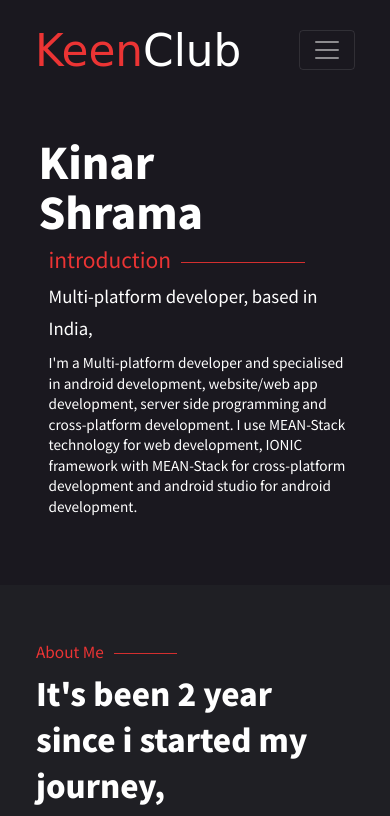
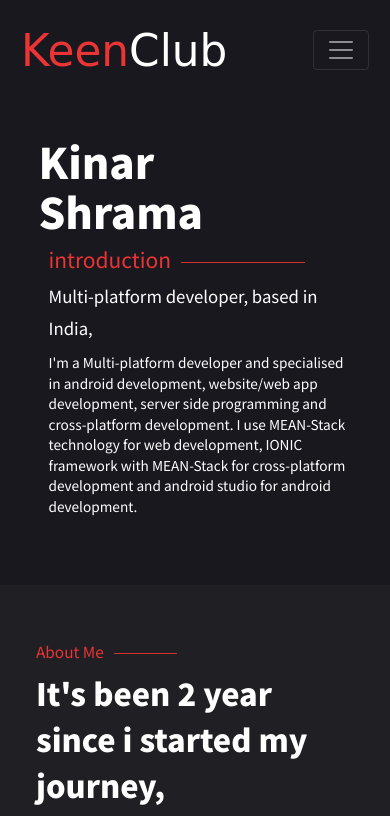
Before and after one commit to EGOR-IND/MyPortfolio, a plain HTML site: page index.html in a window 390 px wide. Shown: the top 816 px of the page. Drawn offline with Linux system fonts and the light colour scheme; a web font is replaced by a local one.

Commit message:
first look ready

```diff
--- a/css/styles.css
+++ b/css/styles.css
@@ -3,6 +3,7 @@ body {
     font-size: 16px;
     font-family: 'Noto Sans JP', sans-serif;
     background-color: #1a181f;
+    width: 100%;
 }
 
 /* HEADER */
@@ -186,6 +187,10 @@ body {
         font-size: 14px;
     }
 
+    #header-nav{
+        padding: 1.25em 1.5em 0 1.5em;
+    }
+
     #intro-tile {
         padding-left: 1.5em;
     }
```
